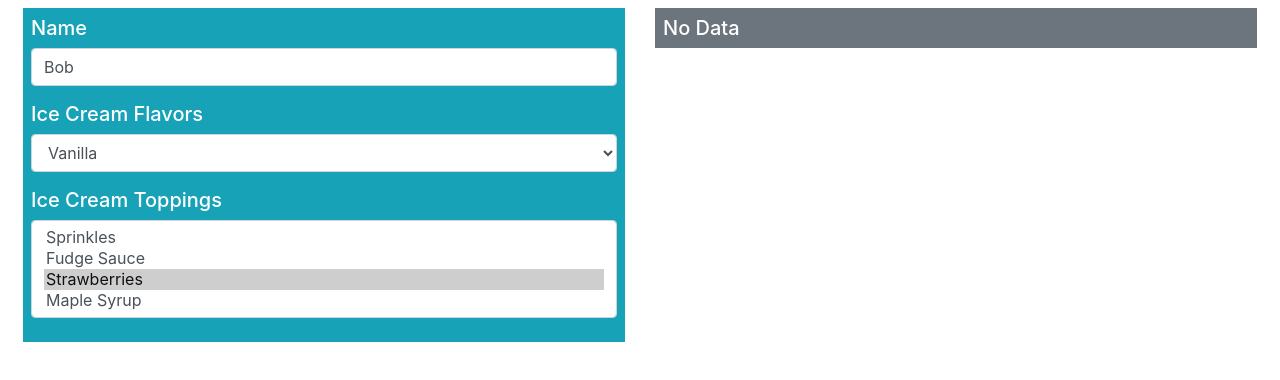
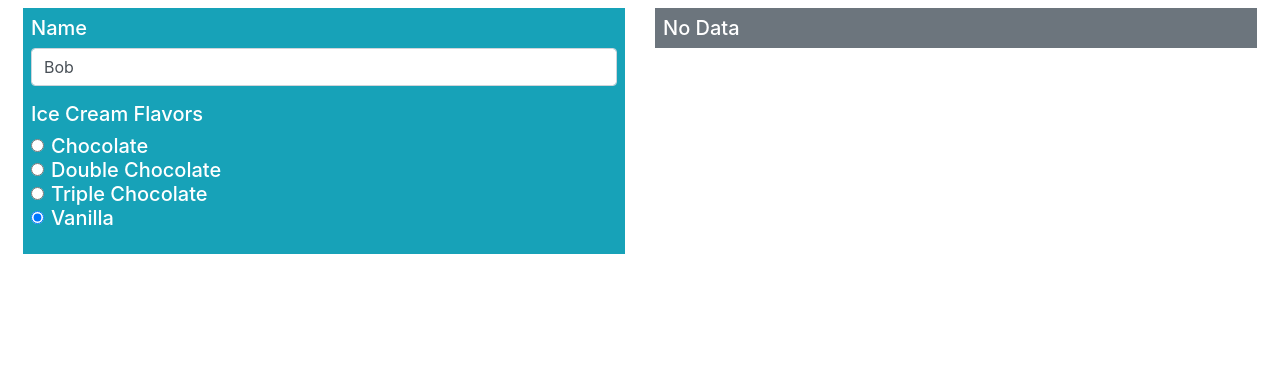
Before and after one commit to mannue/study, a React (Create React App) app in the folder forms/: page / in a window 1280 px wide. Shown: the top 380 px of the page. Built offline with nearby package versions, Linux system fonts and the light colour scheme.

Commit message:
15장 라디오

```diff
--- a/forms/src/Editor.js
+++ b/forms/src/Editor.js
@@ -1,4 +1,4 @@
-import React, {Component} from 'react';
+import React, { Component } from "react";
 
 class Editor extends Component {
   constructor(props) {
@@ -6,57 +6,68 @@ class Editor extends Component {
     this.state = {
       name: "Bob",
       flavor: "Vanilla",
-            toppings: ["Strawberries"]
-        }
+      toppings: ["Strawberries"],
+    };
 
-        this.flavors = ["Chocolate", "Double Chocolate", "Triple Chocolate", "Vanilla"];
-        this.toppings = ["Sprinkles", "Fudge Sauce", "Strawberries", "Maple Syrup"]
+    this.flavors = [
+      "Chocolate",
+      "Double Chocolate",
+      "Triple Chocolate",
+      "Vanilla",
+    ];
+    this.toppings = ["Sprinkles", "Fudge Sauce", "Strawberries", "Maple Syrup"];
   }
 
   updateFormValue = (event) => {
-        this.setState({
-            [event.target.name] : event.target.value
-        }, () => this.props.submit(this.state))
-    }
+    this.setState(
+      {
+        [event.target.name]: event.target.value,
+      },
+      () => this.props.submit(this.state)
+    );
+  };
 
   updateFormValueOptions = (event) => {
-        let options = [...event.target.options].filter(o => o.selected).map(o=>o.value);
-        this.setState({
+    let options = [...event.target.options]
+      .filter((o) => o.selected)
+      .map((o) => o.value);
+    this.setState(
+      {
         [event.target.name]: options,
-        }, () => this.props.submit(this.state))
-    }
+      },
+      () => this.props.submit(this.state)
+    );
+  };
 
   render() {
     return (
       <div className="h5 bg-info text-white p-2">
         <div className="form-group">
           <label>Name</label>
-                    <input className="form-control"
+          <input
+            className="form-control"
             name="name"
             value={this.state.name}
-                    onChange={this.updateFormValue}/>
+            onChange={this.updateFormValue}
+          />
         </div>
         <div className="form-group">
           <label>Ice Cream Flavors</label>
-                    <select className="form-control"
-                            name="flavor" value={this.state.flavor}
-                            onChange={ this.updateFormValue }>
           {
-                            this.flavors.map(flavor =>
-                            <option value={flavor} key={flavor}>{flavor}</option> )
+            this.flavors.map(flavor=>
+              <div className="form-check">
+                <input
+                  className="form-check-input"
+                  type="radio"
+                  name="flavor"
+                  value={flavor}
+                  checked={this.state.flavor === flavor}
+                  onChange={this.updateFormValue}
+                />
+                <label className="form-check-label">{flavor}</label>
+              </div>
+            )
           }
-                    </select>
-                </div>
-                <div className="form-group">
-                    <label>Ice Cream Toppings</label>
-                    <select className="form-control" multiple={true}
-                    name="toppings" value={ this.state.toppings}
-                    onChange={ this.updateFormValueOptions }>
-                        {
-                            this.toppings.map(top =>
-                            <option value={top} key={top}>{top}</option>)
-                        }
-                    </select>
         </div>
       </div>
     );
```
Also changed, not shown: 2 other files (tests, documents, lock files or other folders). Lines whose indentation alone changed are shown as unchanged.
